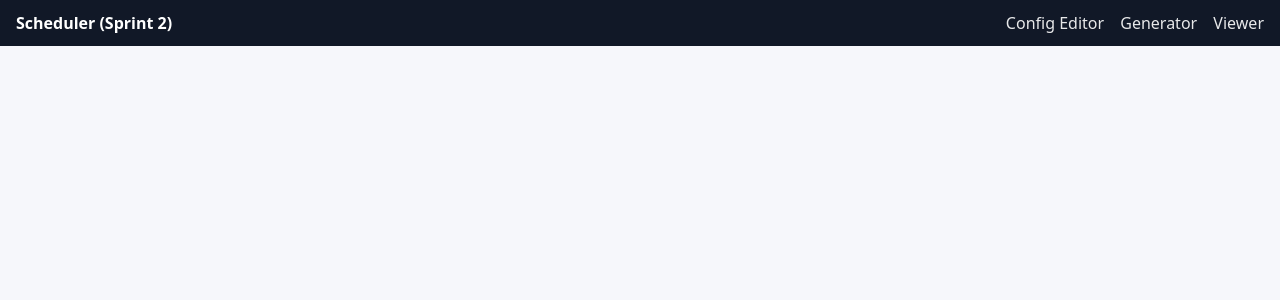
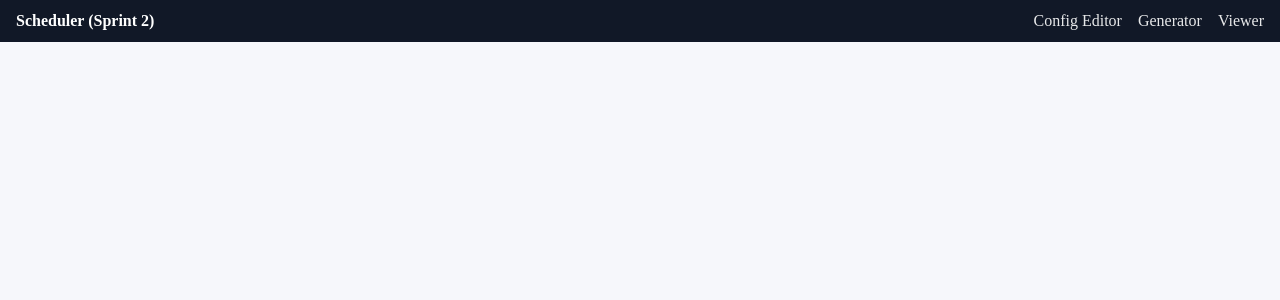
Before and after one commit to mucsci-students/2026sp-420-Maverick, a Flask app: template app/web/templates/base.html in a window 1280 px wide. Shown: the top 300 px of the page. Run offline with Flask 3, Linux system fonts and the light colour scheme; the template is opened without the code that fills it, so the values that code supplies are empty; parts of the project's set-up code (start-up, migrations or seed data) failed here and were passed over.

Commit message:
Set default text to times new roman

```diff
--- a/app/web/static/styles.css
+++ b/app/web/static/styles.css
@@ -9,7 +9,7 @@ Includes layout, tables, navigation, and form styling.
 */
 
 body {
-    font-family: system-ui, -apple-system, Segoe UI, Roboto, Arial, sans-serif;
+    font-family: "Times New Roman", Times, serif;
     margin: 0;
     background: #f6f7fb;
 }
```
